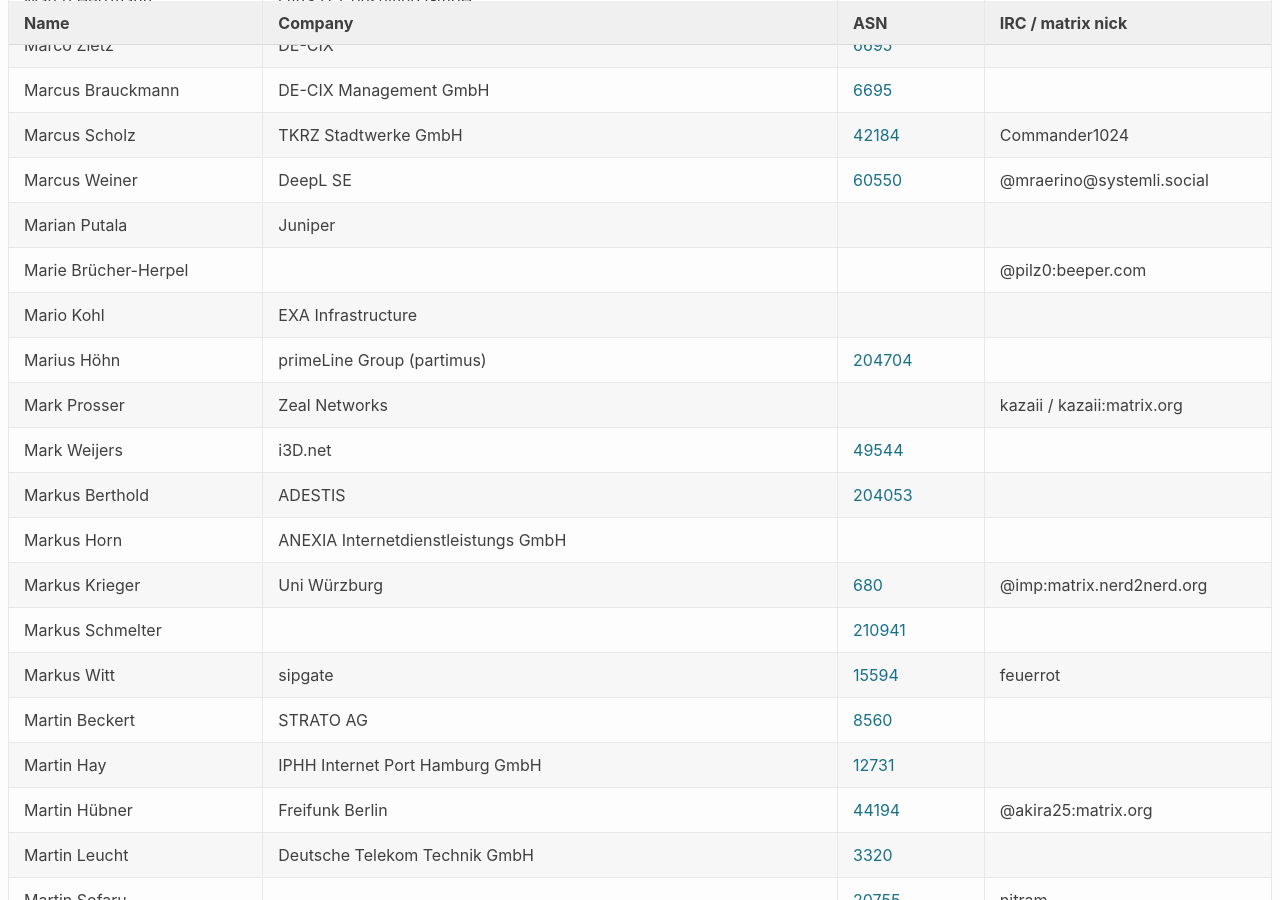
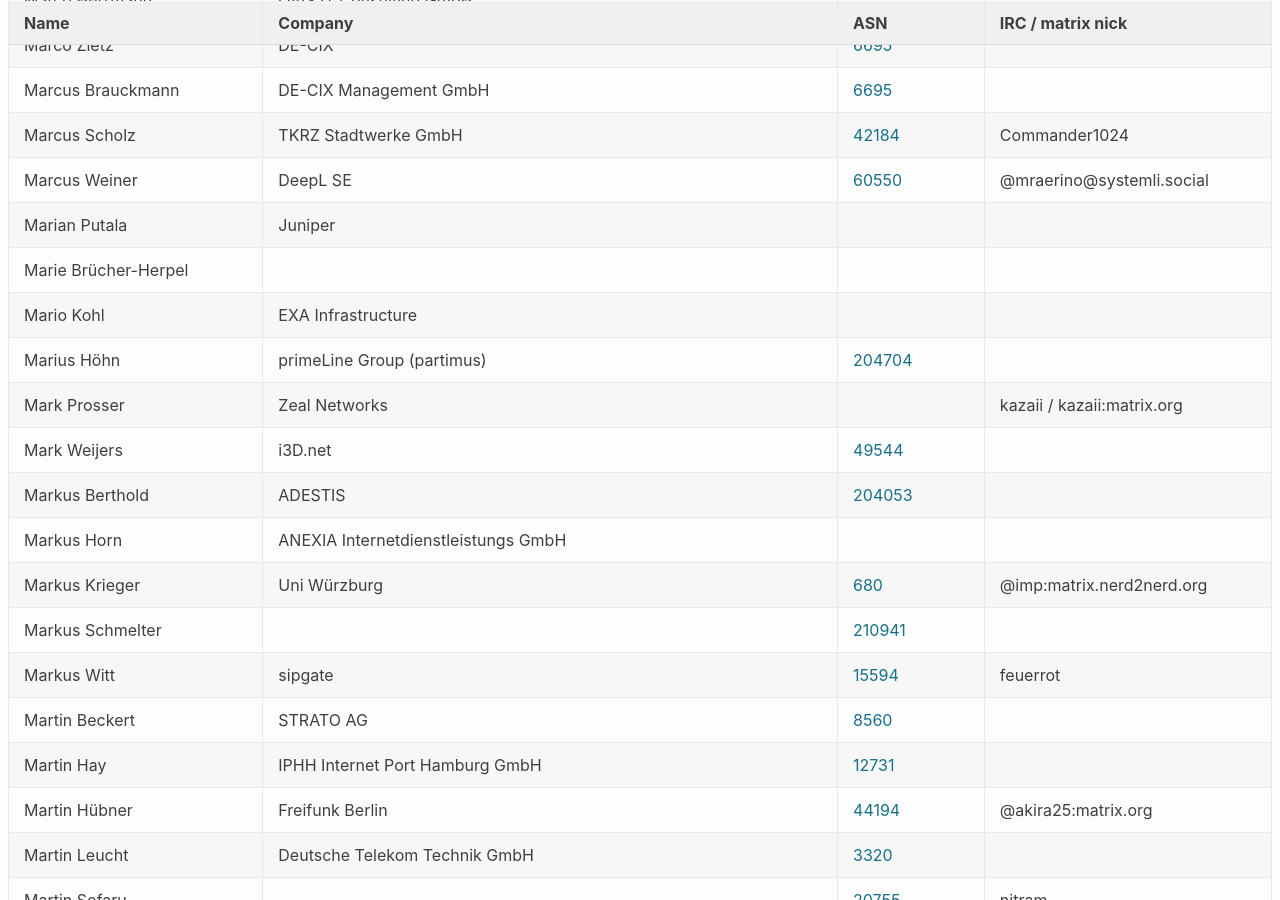
Before and after one commit to denog/pretix-attendeelist, a Jekyll site: the page built from denog16/index.markdown, in a window 1280 px wide and 900 px high, scrolled down 13411 px. Built offline with Jekyll 4.4.1, drawn with Linux system fonts in a browser that asks for light colours.

Commit message:
Latest data: Mon Nov  4 18:48:27 UTC 2024

```diff
--- a/_data/attendees_denog16_onsite.json
+++ b/_data/attendees_denog16_onsite.json
@@ -1802,7 +1802,7 @@
   {
     "name": "Marie Brücher-Herpel",
     "company": null,
-    "irc": "@pilz0:beeper.com",
+    "irc": null,
     "asn": null
   },
   {
```
